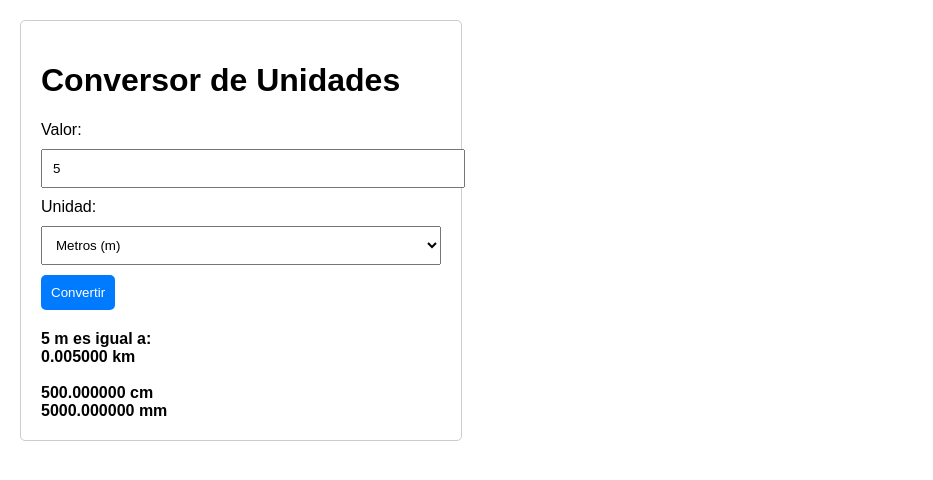
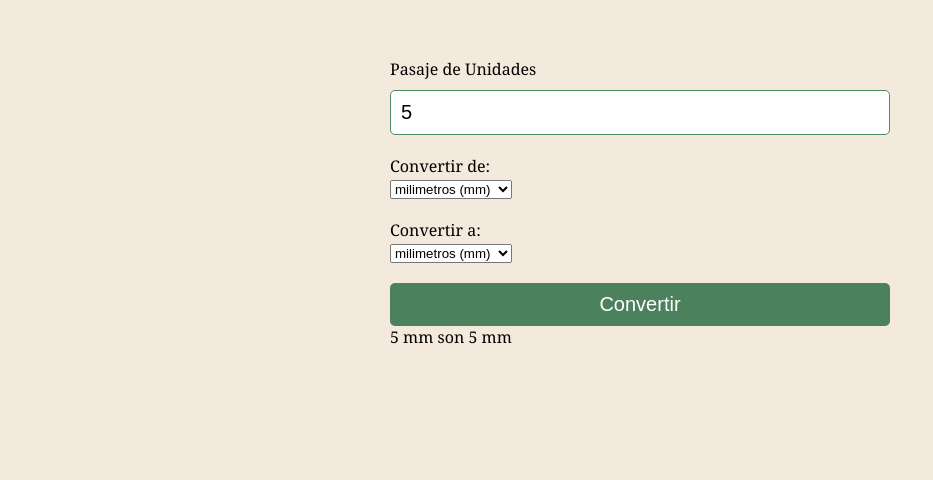
Before and after one commit to palomajunque/ejercicios_programacion4to, a plain HTML site: page pasajedeunidades/index.html in a window 1280 px wide. Both pictures are taken after typing "5" into the empty fields and a click on the button "Convertir". Shown: the whole page, without its empty margins (0-933 px from the left). Drawn offline with Linux system fonts and the light colour scheme.

Commit message:
Update index.html

```diff
--- a/pasajedeunidades/index.html
+++ b/pasajedeunidades/index.html
@@ -3,108 +3,112 @@
 <head>
     <meta charset="UTF-8">
     <meta name="viewport" content="width=device-width, initial-scale=1.0">
-    <title>Conversor de Unidades</title>
+    <title> Pasaje de Unidades </title>
     <style>
         body {
-            font-family: Arial, sans-serif;
-            margin: 20px;
-            padding: 20px;
-            border: 1px solid #ccc;
+            font-family: Georgia, 'Times New Roman', Times, serif, sans-serif;
+            background-color: #f3e9dc;
+        }
+        .container {
+            max-width: 500px;
+            margin: auto;
+            padding: 50px;
+            border-radius: 20px;
+        }
+        h1 {
+            text-align: center;
+            color: #cc4d57; /* Color del título */
+        }
+        label {
+            display: block;
+            margin-top: 20px;
+        }
+        input {
+            margin-top: 10px;
+            padding: 10px;
+            width: calc(100% - 22px);
+            border: 1px solid #4d8b62;
             border-radius: 5px;
-            max-width: 400px;
-        }
-        input, select {
-            width: 100%;
-            padding: 10px;
-            margin: 10px 0;
+            font-size: 20px;
         }
         button {
+            margin-top: 20px;
             padding: 10px;
-            background-color: #007BFF;
+            width: 100%;
+           background-color: #4c815e; /* Color del botón */
             color: white;
             border: none;
             border-radius: 5px;
+            font-size: 20px;
             cursor: pointer;
         }
-        button:hover {
-            background-color: #0056b3;
-        }
-        .resultado {
-            margin-top: 20px;
-            font-weight: bold;
-        }
+
     </style>
 </head>
 <body>
+    <div class="container">
+    </h2> Pasaje de Unidades</h2>
+    <input type="number" id="inputValue" placeholder="ingrese valor" step="any">
 
-    <h1>Conversor de Unidades</h1>
+    <label for="inputUnit">Convertir de:</label>
+    <select id="inputUnit">
+        <option value="mm"> milimetros (mm) </option>
+        <option value="cm"> centimetros (cm) </option>
+        <option value="m"> metros (m) </option>
+        <option value="km"> kilometros (km) </option>
+    </select>
+    <label for="outputUnit">Convertir a:</label>
+    <select id="outputUnit">
+        <option value="mm"> milimetros (mm) </option>
+        <option value="cm"> centimetros (cm) </option>
+        <option value="m"> metros (m) </option>
+        <option value="km"> kilometros (km) </option>
+    </select>
+    <button onclick="convert()">Convertir</button>
+    <div class="result" id="result"></div>
+    </div>
 
-    <label for="valor">Valor:</label>
-    <input type="number" id="valor" placeholder="Introduce el valor">
+    <script type="text/javascript">
+    function convertirUnidad(valor, unidadOrigen, unidadDestino) {
+    let valorEnMetros;
+    let uo = unidadOrigen.options[unidadOrigen.selectedIndex].value
+    if (uo === "mm") {
+        valorEnMetros = valor / 1000;
+    } else if (uo === "cm") {
+        valorEnMetros = valor / 100;
+    } else if (uo === "m") {
+        valorEnMetros = valor;
+    } else if (uo === "km") {
+        valorEnMetros = valor * 1000;
+    } else {
+        console.log("Unidad de origen no válida");
+        return;
+    }
 
-    <label for="unidad">Unidad:</label>
-    <select id="unidad">
-        <option value="m">Metros (m)</option>
-        <option value="km">Kilómetros (km)</option>
-        <option value="cm">Centímetros (cm)</option>
-        <option value="mm">Milímetros (mm)</option>
-    </select>
+    let resultado;
+    let ud = unidadDestino.options[unidadDestino.selectedIndex].value
+    if (ud === "mm") {
+        resultado = valorEnMetros * 1000;
+    } else if (ud === "cm") {
+        resultado = valorEnMetros * 100;
+    } else if (ud === "m") {
+        resultado = valorEnMetros;
+    } else if (ud === "km") {
+        resultado = valorEnMetros / 1000;
+    } else {
+        console.log("Unidad de destino no válida");
+        return;
+    }
+    document.getElementById("result").innerText = `${valor} ${unidadOrigen.options[unidadOrigen.selectedIndex].value} son ${resultado} ${unidadDestino.options[unidadDestino.selectedIndex].value}`
+    //console.log(`${valor} ${unidadOrigen} son ${resultado} ${unidadDestino}`);
+}
 
-    <button onclick="convertir()">Convertir</button>
+function convert() {
+    let valor = document.getElementById("inputValue").value;
+    let unidadOrigen = document.getElementById("inputUnit");
+    //unidadOrigen.options[unidadOrigen.selectedIndex].value
+    let unidadDestino = document.getElementById("outputUnit")  ;
 
-    <div class="resultado" id="resultado"></div>
-
-    <script>
-        function convertir() {
-            const valor = parseFloat(document.getElementById('valor').value);
-            const unidad = document.getElementById('unidad').value;
-            let resultado = 0;
-
-            if (isNaN(valor)) {
-                document.getElementById('resultado').innerText = "Por favor, introduce un número válido.";
-                return;
-            }
-
-            switch (unidad) {
-                case 'm':
-                    resultado = {
-                        km: valor / 1000,
-                        cm: valor * 100,
-                        mm: valor * 1000
-                    };
-                    break;
-                case 'km':
-                    resultado = {
-                        m: valor * 1000,
-                        cm: valor * 100000,
-                        mm: valor * 1000000
-                    };
-                    break;
-                case 'cm':
-                    resultado = {
-                        m: valor / 100,
-                        km: valor / 100000,
-                        mm: valor * 10
-                    };
-                    break;
-                case 'mm':
-                    resultado = {
-                        m: valor / 1000,
-                        km: valor / 1000000,
-                        cm: valor / 10
-                    };
-                    break;
-            }
-
-            document.getElementById('resultado').innerHTML = `
-                ${valor} ${unidad} es igual a:<br>
-                ${resultado.km ? resultado.km.toFixed(6) + ' km' : ''}<br>
-                ${resultado.m ? resultado.m.toFixed(6) + ' m' : ''}<br>
-                ${resultado.cm ? resultado.cm.toFixed(6) + ' cm' : ''}<br>
-                ${resultado.mm ? resultado.mm.toFixed(6) + ' mm' : ''}
-            `;
-        }
-    </script>
-
-</body>
-</html>
+    convertirUnidad(parseFloat(valor), unidadOrigen, unidadDestino);
+}
+</script>
```
